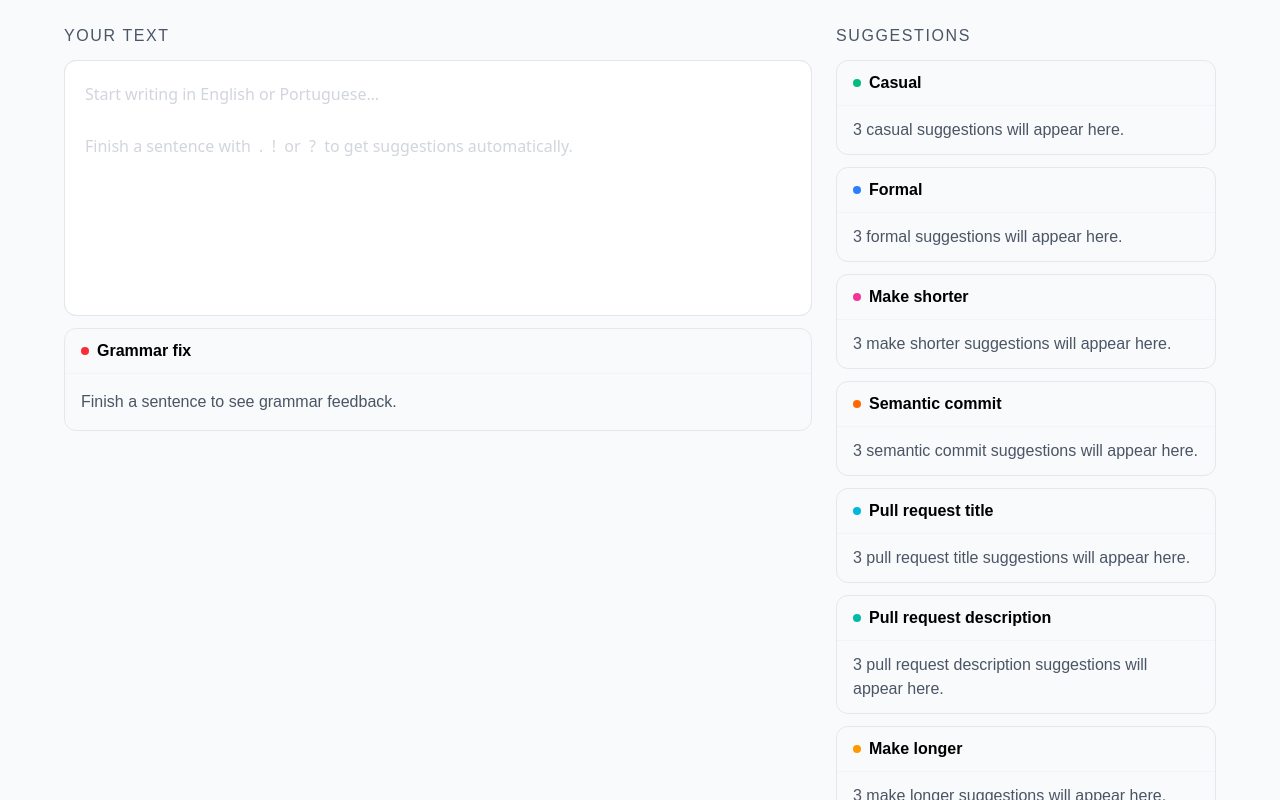
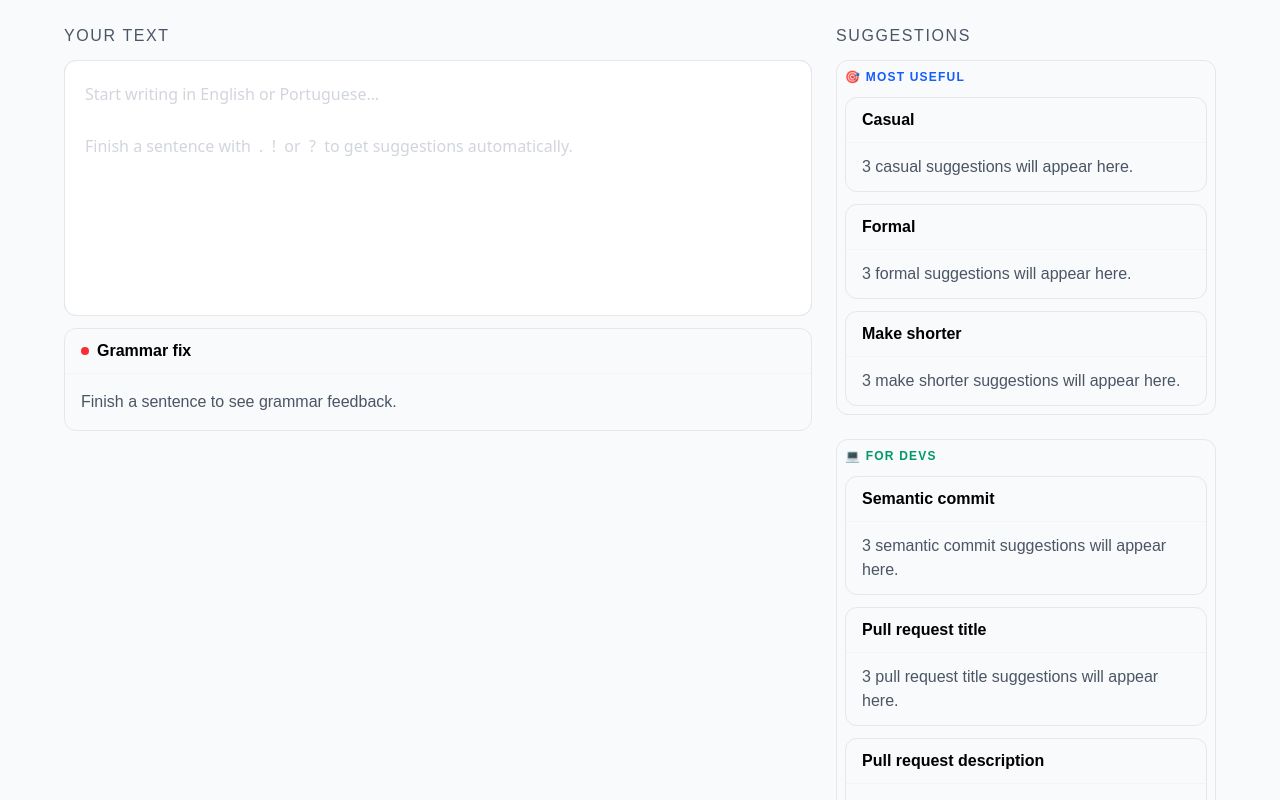
Before and after one commit to gabrielsoarespebr/improve-it, a Next.js app: page / in a window 1280 px wide. Shown: the top 800 px of the page. Built offline with nearby package versions, Linux system fonts and the light colour scheme.

Commit message:
refactor: Group categories

```diff
--- a/components/SectionPanel.tsx
+++ b/components/SectionPanel.tsx
@@ -10,23 +10,51 @@ interface Props {
   lastSentence: string;
 }
 
-const categories = [
-  { key: "casual", label: "Casual", color: "bg-emerald-500" },
-  { key: "formal", label: "Formal", color: "bg-blue-500" },
-  { key: "shorter", label: "Make shorter", color: "bg-pink-500" },
-  { key: "semantic_commit", label: "Semantic commit", color: "bg-orange-500" },
+const groups = [
+  {
+    label: {
+      title: "Most Useful",
+      icon: "🎯",
+      color: "text-blue-600",
+    },
+    categories: [
+      { key: "casual", label: "Casual" },
+      { key: "formal", label: "Formal" },
+      { key: "shorter", label: "Make shorter" },
+    ],
+  },
+  {
+    label: {
+      title: "For Devs",
+      icon: "💻",
+      color: "text-emerald-600",
+    },
+    categories: [
+      {
+        key: "semantic_commit",
+        label: "Semantic commit",
+      },
       {
         key: "pull_request_title",
         label: "Pull request title",
-    color: "bg-cyan-500",
       },
       {
         key: "pull_request_description",
         label: "Pull request description",
-    color: "bg-teal-500",
       },
-  { key: "longer", label: "Make longer", color: "bg-amber-500" },
-  { key: "creative", label: "Creative", color: "bg-violet-500" },
+    ],
+  },
+  {
+    label: {
+      title: "Others",
+      icon: "💭",
+      color: "text-violet-600",
+    },
+    categories: [
+      { key: "longer", label: "Make longer" },
+      { key: "creative", label: "Creative" },
+    ],
+  },
 ] as const;
 
 export default function SectionPanel({
@@ -38,13 +66,26 @@ export default function SectionPanel({
   return (
     <div className="flex flex-col gap-3 overflow-y-auto">
       {/* Rewrite categories */}
-      {categories.map(({ key, label, color }) => (
+      <div className="flex flex-col gap-6 overflow-y-auto">
+        {groups.map((group) => (
+          <div
+            key={group.label.title}
+            className={`flex flex-col gap-3 p-2 border border-gray-200 rounded-xl`}
+          >
+            {/* Group label */}
+            <span
+              className={`text-xs font-semibold tracking-widest ${group.label.color} uppercase`}
+            >
+              {group.label.icon} {group.label.title}
+            </span>
+
+            {/* Categories inside group */}
+            {group.categories.map(({ key, label }) => (
               <div
                 key={key}
                 className="border border-gray-200 rounded-xl overflow-hidden"
               >
                 <div className="flex items-center gap-2 px-4 py-2.5 border-b border-gray-100">
-            <div className={`w-2 h-2 rounded-full ${color}`} />
                   <span className="font-bold">{label}</span>
                 </div>
                 <div className="px-4 py-2 flex flex-col min-h-12">
@@ -60,17 +101,22 @@ export default function SectionPanel({
                     (suggestions[key] as string[]).length === 0 ? (
                       <Empty text="No suggestions available." />
                     ) : (
-                (suggestions[key] as string[]).map((txt: string, i: number) => (
+                      (suggestions[key] as string[]).map(
+                        (txt: string, i: number) => (
                           <SuggestionCard
                             key={i}
                             text={txt}
                             onApply={(s) => onApply(lastSentence, s)}
                           />
-                ))
+                        ),
+                      )
                     ))}
                 </div>
               </div>
             ))}
           </div>
+        ))}
+      </div>
+    </div>
   );
 }
```
Lines whose indentation alone changed are shown as unchanged.
